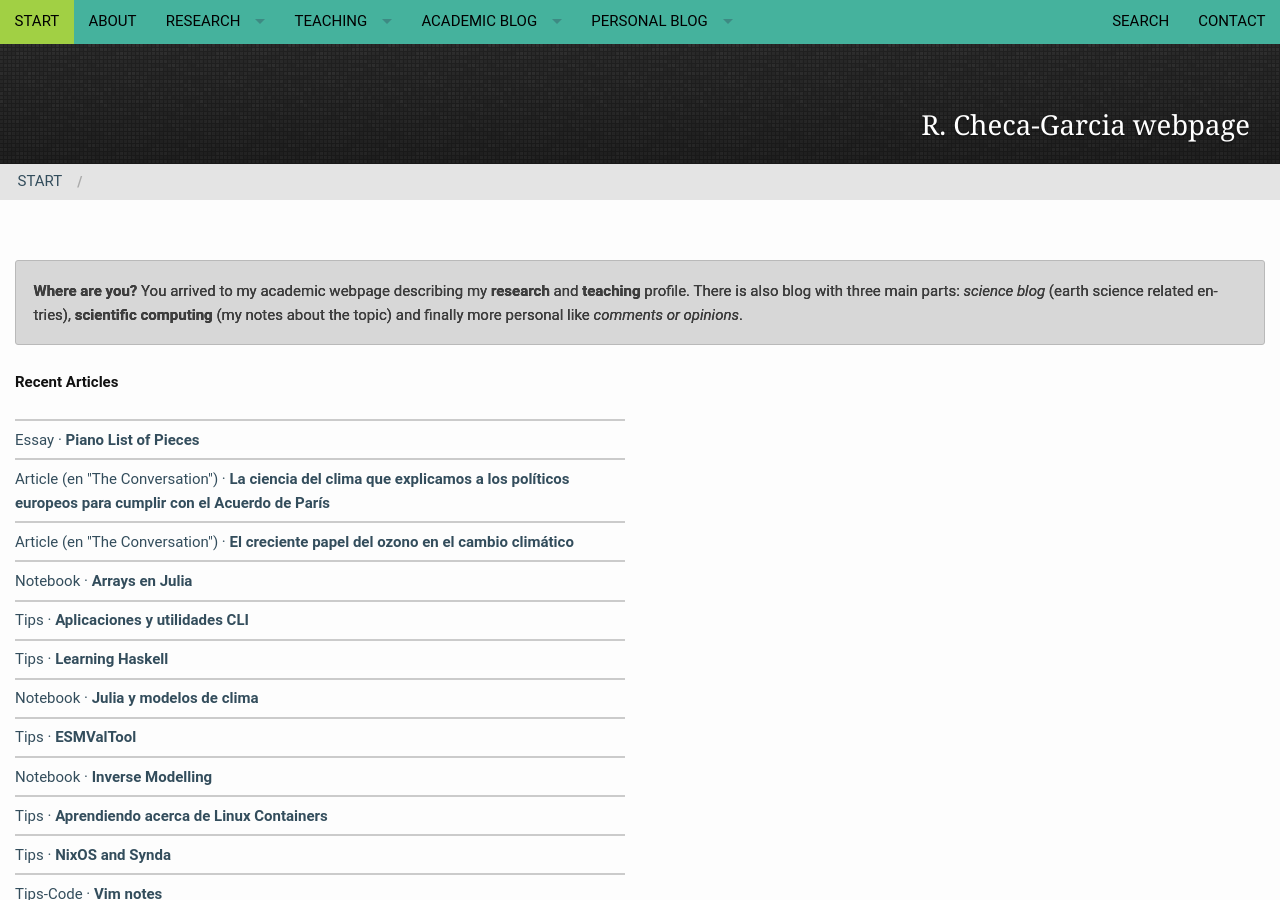
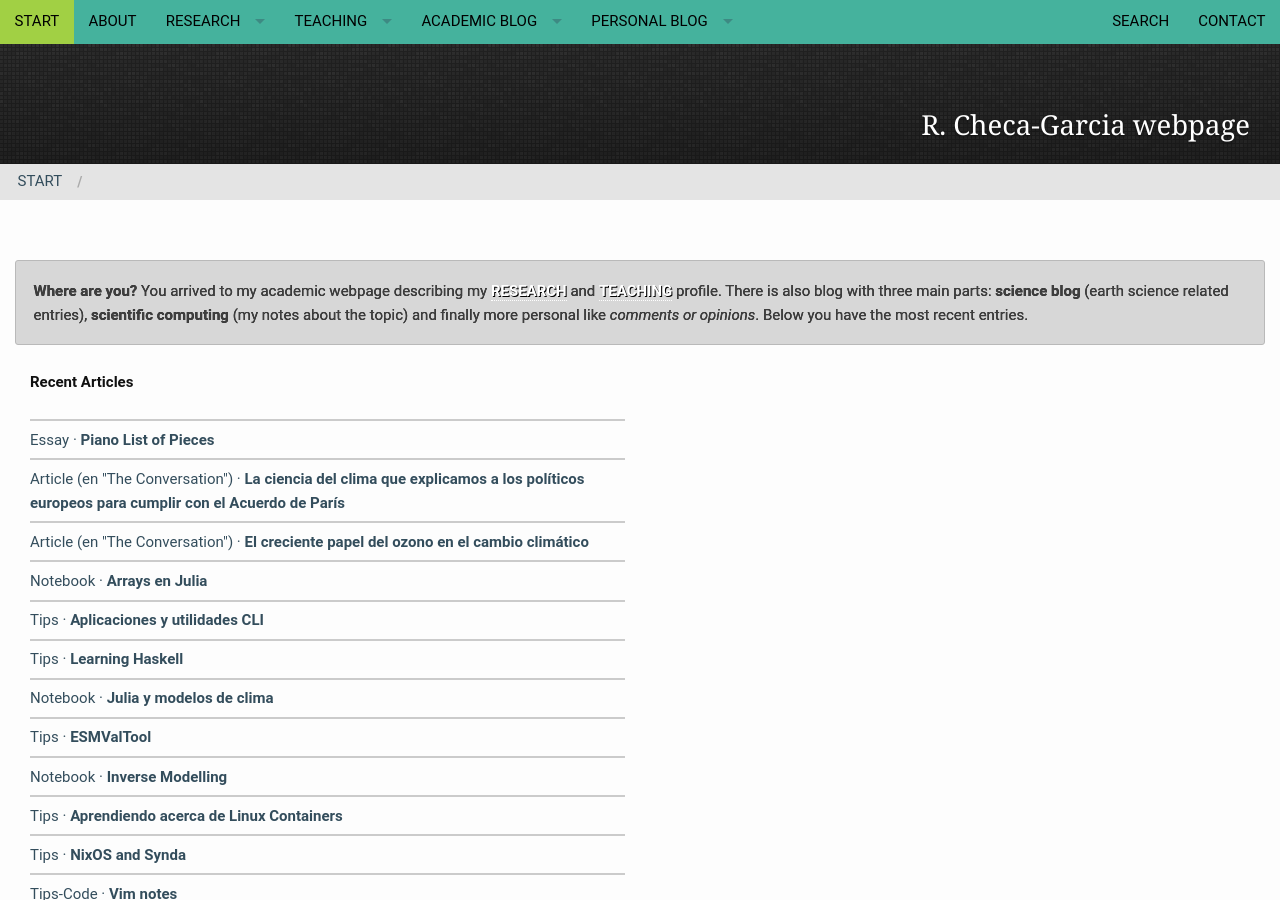
Before and after one commit to RCHG/rchg.github.io, a Jekyll site: the page built from pages/pages-root-folder/index.md, in a window 1280 px wide and 900 px high. Built offline with Jekyll 4.4.1, drawn with Linux system fonts in a browser that asks for light colours; nearby versions of some CDN libraries; comment, search, counter and statistics services are not loaded.

Commit message:
Update frontpage.html

```diff
--- a/_layouts/frontpage.html
+++ b/_layouts/frontpage.html
@@ -10,9 +10,14 @@ format: blog-index
 </div><!-- /#header-home -->
 
     <div class="row t60">
-        {% include alert text='**Where are you?** You arrived to my academic webpage describing my **research** and
-        **teaching** profile. There is also blog with three main parts: *science blog* (earth science related entries),
-        **scientific computing** (my notes about the topic) and finally more personal like *comments or opinions*.' %}
+        {%
+        include alert text='**Where are you?** You arrived to my academic webpage describing my
+        <a href="/research/overview">RESEARCH</a> and
+        <a href="/teaching/overview/">TEACHING</a> profile.
+        There is also blog with three main parts: **science blog** (earth science related entries),
+        **scientific computing** (my notes about the topic) and finally more personal like *comments or opinions*.
+        Below you have the most recent entries.'
+        %}
         </div>
 
 <!--
@@ -37,6 +42,7 @@ format: blog-index
         <br></br>
         {% include alert info=' <a href="/blog/open_letters/">Open Letters</a>' %}
     </div>-->
+        <div class="row">
 
         <div class="small-6 columns">
             {% unless site.posts == empty %}
@@ -44,6 +50,7 @@ format: blog-index
             {% include list-posts entries='25' offset='0' %}
             {% endunless %}
         </div><!-- /.medium-4.columns -->
+       </div><!-- /.row -->
 
 
 <div class="row">
```
